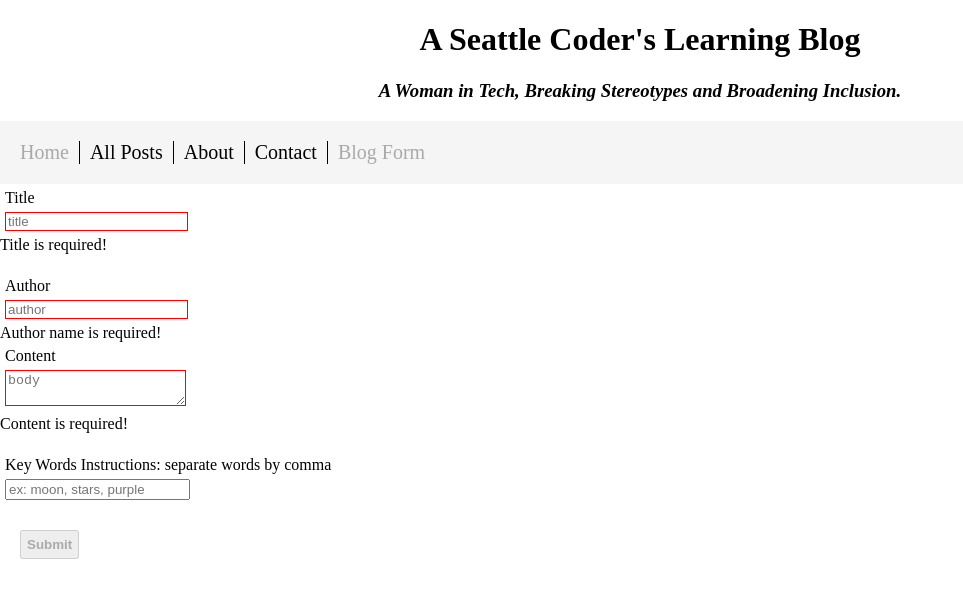
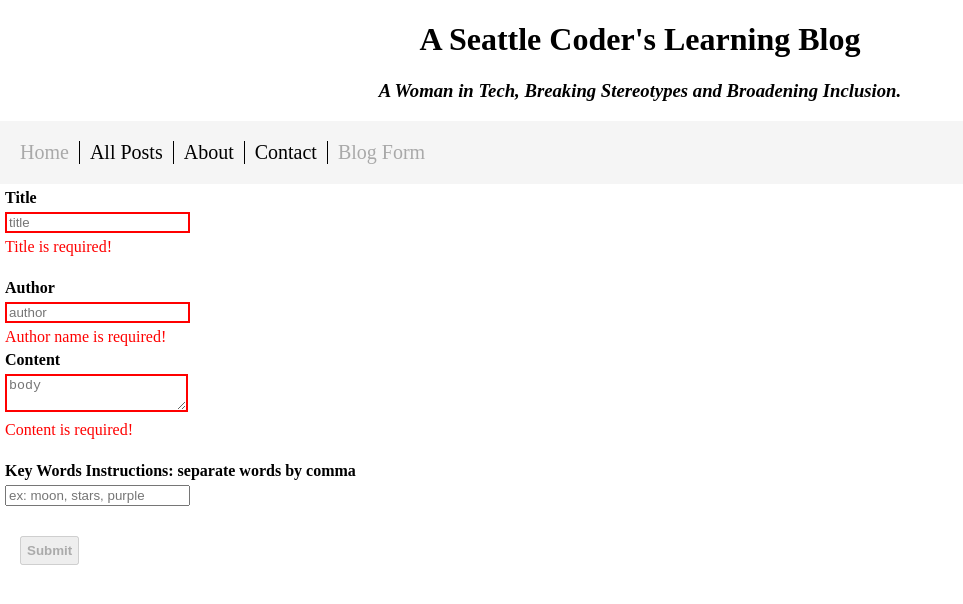
Before and after one commit to FreeMonkey19/react-learning-journal, a React (Create React App) app: page /newblog in a window 1280 px wide. Shown: the top 604 px of the page, without its empty margins (0-963 px from the left). Built offline with nearby package versions, Linux system fonts and the light colour scheme.

Commit message:
style errorMsgDiv

```diff
--- a/src/NewPost.css
+++ b/src/NewPost.css
@@ -1,5 +1,5 @@
 .error {
-  border: 1px solid red;
+  border: 2px solid red;
 }
 
 .submit {
@@ -12,6 +12,7 @@ label {
   display: block;
   margin-top: 5px;
   margin-left: 5px;
+  font-weight: bold;
 }
 
 input {
@@ -21,3 +22,8 @@ input {
 textarea {
   margin: 5px;
 }
+
+.errorMsgDiv {
+  margin-left: 5px;
+  color: red;
+}
--- a/src/NewPost.js
+++ b/src/NewPost.js
@@ -58,8 +58,6 @@ export class NewPost extends Component {
   };
 
   validate = () => {
-    // console.log(this.isTitleValid());
-
     return {
       title: !this.isTitleValid(),
       author: !this.isAuthorValid(),
@@ -77,7 +75,6 @@ export class NewPost extends Component {
 
   render() {
     const errors = this.validate();
-    console.log(errors);
 
     return (
       <form onSubmit={this.handleSubmit}>
@@ -92,7 +89,7 @@ export class NewPost extends Component {
           required
           onChange={this.handleChange}
         />
-        {errors.title && <div className="errorDiv">Title is required!</div>}
+        {errors.title && <div className="errorMsgDiv">Title is required!</div>}
         <br />
         <label htmlFor="author-name">Author</label>
         <input
@@ -106,7 +103,7 @@ export class NewPost extends Component {
           onChange={this.handleChange}
         />
         {errors.author && (
-          <div className="errorDiv">Author name is required!</div>
+          <div className="errorMsgDiv">Author name is required!</div>
         )}
 
         <label htmlFor="body-input">Content</label>
@@ -120,7 +117,7 @@ export class NewPost extends Component {
           required
           onChange={this.handleChange}
         />
-        {errors.body && <div className="errorDiv">Content is required!</div>}
+        {errors.body && <div className="errorMsgDiv">Content is required!</div>}
         <br />
         <label htmlFor="key-words">
           Key Words Instructions: separate words by comma
```
